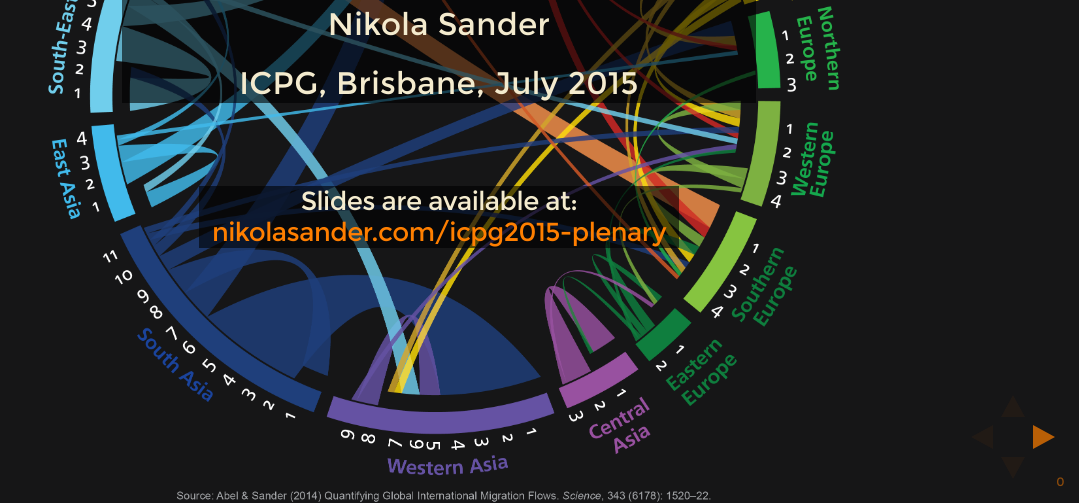
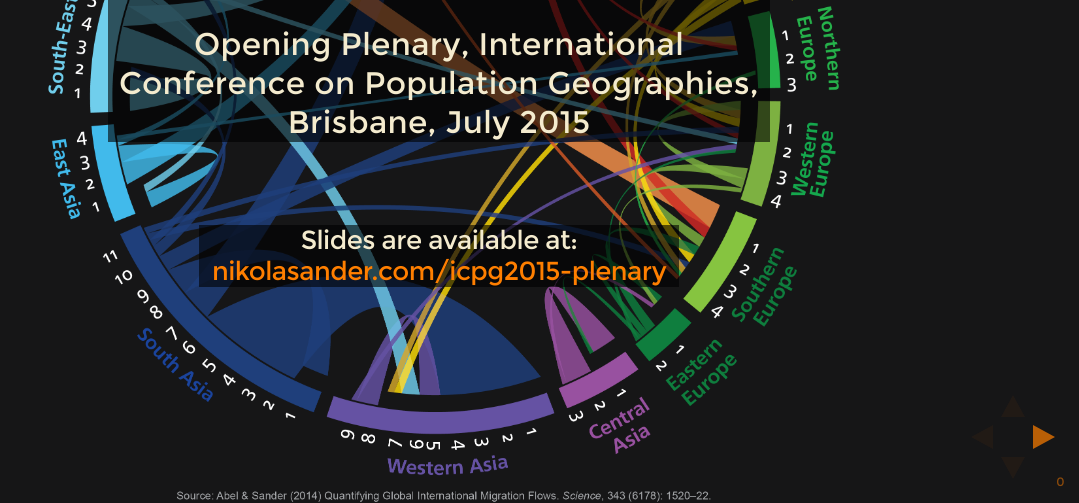
Before and after one commit to NikolaSander/icpg2015-plenary, a plain HTML site: page index.html in a window 1280 px wide. Shown: the part 297-800 px from the top of the page, without its empty margins (201-1280 px from the left). Drawn offline with Linux system fonts and the light colour scheme.

Commit message:
minor title slide changes

```diff
--- a/index.html
+++ b/index.html
@@ -44,10 +44,10 @@
 
 			<section data-background="images/science_fig4.png" data-background-size="contain">
 <!--<br><br><br><br><br><br>-->
-				<div style="background-color: rgba(0, 0, 0, 0.6); width:66%; margin:0 auto; text-align: center">
+				<div style="background-color: rgba(0, 0, 0, 0.6); width:69%; margin:0 auto; text-align: center">
 				<h4 style="text-align: center; font-size: 145%; font-weight: bold">Migration in the Modern World</h4>
 				<h5 style="text-align: center;font-size: 120%">Nikola Sander</h5>
-				<h5 style="text-align: center;font-size: 120%">ICPG, Brisbane, July 2015</h5>
+				<h5 style="text-align: center;font-size: 120%">Opening Plenary, International Conference on Population Geographies, <br> Brisbane, July 2015</h5>
 				</div>
 				<br><br>
 				<p style="background-color: rgba(0, 0, 0, 0.6);width: 50%;margin:0 auto;text-align: center;font-size: 100%">Slides are available at: <a href="http://www.nikolasander.com/icpg2015-plenary" target="_blank">nikolasander.com/icpg2015-plenary</a></p>
```
